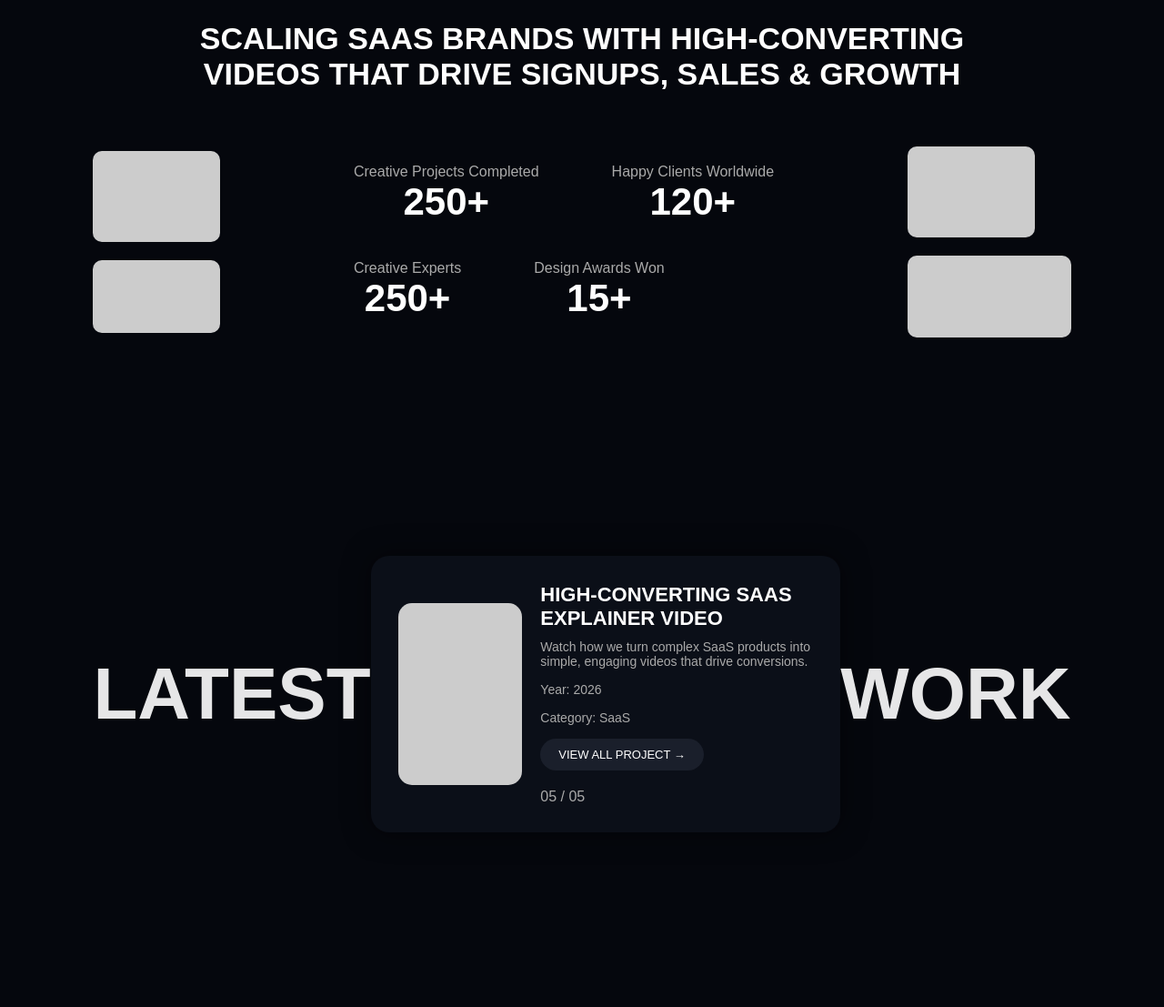
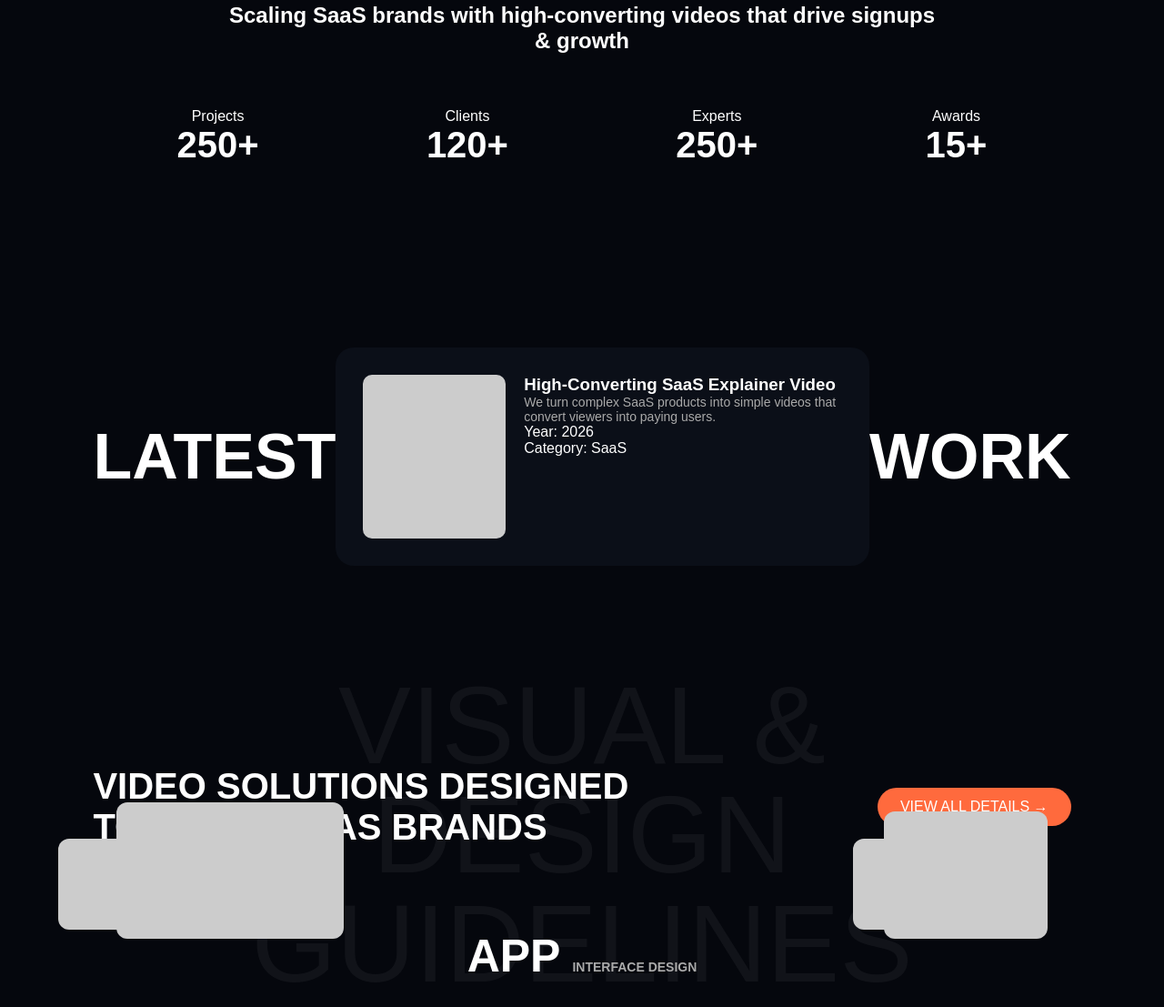
Before and after one commit to kinzabaig/digitalbykinza, a plain HTML site: page about.html in a window 1280 px wide. Shown: the part 897-2004 px from the top of the page at 91% size. Before the commit the page ends 1932 px from the top, so only its background shows below. Drawn offline with Linux system fonts and the light colour scheme.

Commit message:
Update about.html

```diff
--- a/about.html
+++ b/about.html
@@ -2,7 +2,7 @@
 <html lang="en">
 <head>
 <meta charset="UTF-8">
-<title>SaaS Agency</title>
+<title>SaaS Video Agency</title>
 
 <style>
 
@@ -25,149 +25,137 @@ height:100vh;
 padding:80px;
 background: radial-gradient(circle at 40% 40%, #a020f0, #05070d 60%);
 display:flex;
-justify-content:space-between;
 align-items:center;
 }
 
-.hero-left h1{
+.hero h1{
 font-size:60px;
-line-height:1.1;
 max-width:600px;
 }
 
-.hero-left p{
-margin-bottom:20px;
+.hero p{
 color:#ff6a3d;
+margin-bottom:15px;
 }
 
 .btn{
 background:#ff6a3d;
-padding:12px 24px;
+padding:12px 25px;
 border-radius:25px;
+display:inline-block;
+margin-top:20px;
 color:white;
 text-decoration:none;
-display:inline-block;
-margin-top:20px;
 }
 
 /* STATS */
-.stats-section{
-padding:120px 8%;
+.stats{
+padding:100px 8%;
 text-align:center;
 }
 
-.stats-title{
-font-size:34px;
-font-weight:800;
-max-width:900px;
+.stats h2{
+max-width:800px;
 margin:auto;
 margin-bottom:60px;
 }
 
-.stats-wrapper{
+.stats-grid{
+display:flex;
+justify-content:space-around;
+}
+
+.stats-grid h3{
+font-size:40px;
+}
+
+/* WORK */
+.work{
+padding:100px 8%;
 display:flex;
 justify-content:space-between;
 align-items:center;
 }
 
-.side{
-display:flex;
-flex-direction:column;
-gap:20px;
+.work h1{
+font-size:70px;
 }
 
-.box{
-width:140px;
-height:100px;
-background:#ccc;
-border-radius:10px;
-}
-
-.small{height:80px;}
-.wide{width:180px;height:90px;}
-
-.center{
-display:flex;
-flex-direction:column;
-gap:40px;
-}
-
-.row{
-display:flex;
-gap:80px;
-}
-
-.center p{
-color:#aaa;
-}
-
-.center h2{
-font-size:42px;
-}
-
-/* LATEST WORK */
-.work-section{
-padding:120px 8%;
-display:flex;
-align-items:center;
-justify-content:space-between;
-position:relative;
-}
-
-.work-title-left{
-font-size:80px;
-font-weight:800;
-opacity:0.9;
-}
-
-.work-title-right{
-font-size:80px;
-font-weight:800;
-opacity:0.9;
-}
-
-.work-card{
+.card{
 background:#0b0f18;
 padding:30px;
 border-radius:20px;
 display:flex;
 gap:20px;
-align-items:center;
-box-shadow:0 0 30px rgba(0,0,0,0.5);
 }
 
-.work-image{
-width:260px;
-height:200px;
+.img{
+width:250px;
+height:180px;
 background:#ccc;
-border-radius:15px;
+border-radius:10px;
 }
 
-.work-content{
-max-width:300px;
+/* SERVICES SECTION */
+.services{
+padding:120px 8%;
+position:relative;
 }
 
-.work-content h3{
-font-size:22px;
-margin-bottom:10px;
+.services h2{
+font-size:40px;
+max-width:600px;
 }
 
-.work-content p{
-color:#aaa;
-font-size:14px;
-margin-bottom:15px;
+.services .top{
+display:flex;
+justify-content:space-between;
+align-items:center;
+margin-bottom:60px;
 }
 
-.work-btn{
-background:#1a1f2b;
-padding:10px 20px;
-border-radius:20px;
-display:inline-block;
-font-size:13px;
+.services-btn{
+background:#ff6a3d;
+padding:12px 25px;
+border-radius:25px;
 }
 
-.counter{
-margin-top:20px;
+/* BIG TEXT DESIGN */
+.bg-text{
+position:absolute;
+top:50%;
+left:50%;
+transform:translate(-50%,-50%);
+font-size:120px;
+color:rgba(255,255,255,0.05);
+text-align:center;
+line-height:1;
+}
+
+/* SERVICE BOXES */
+.service-box{
+position:absolute;
+background:#ccc;
+border-radius:12px;
+}
+
+/* positioning */
+.box1{top:200px; left:5%; width:150px; height:100px;}
+.box2{top:200px; right:15%; width:150px; height:100px;}
+.box3{bottom:80px; left:10%; width:250px; height:150px;}
+.box4{bottom:80px; right:10%; width:180px; height:140px;}
+
+.app-text{
+position:absolute;
+top:300px;
+left:50%;
+transform:translateX(-50%);
+font-size:50px;
+font-weight:bold;
+}
+
+.small-text{
+font-size:14px;
 color:#aaa;
 }
 
@@ -178,98 +166,89 @@ color:#aaa;
 
 <!-- HERO -->
 <section class="hero">
-
-<div class="hero-left">
+<div>
 <p>MOST SAAS VIDEO AGENCIES BLEND IN — YOUR WON’T</p>
-
-<h1>
-WE CREATE HIGH-CONVERTING SAAS VIDEOS THAT TURN VIEWERS INTO USERS.
-</h1>
+<h1>WE CREATE HIGH-CONVERTING SAAS VIDEOS THAT TURN VIEWERS INTO USERS.</h1>
 
 <a href="https://calendly.com/kinzabaig995/30min" target="_blank" class="btn">
 BOOK A CALL →
 </a>
 </div>
+</section>
+
+<!-- STATS -->
+<section class="stats">
+<h2>Scaling SaaS brands with high-converting videos that drive signups & growth</h2>
+
+<div class="stats-grid">
+<div>
+<p>Projects</p>
+<h3>250+</h3>
+</div>
+
+<div>
+<p>Clients</p>
+<h3>120+</h3>
+</div>
+
+<div>
+<p>Experts</p>
+<h3>250+</h3>
+</div>
+
+<div>
+<p>Awards</p>
+<h3>15+</h3>
+</div>
+</div>
+</section>
+
+<!-- WORK -->
+<section class="work">
+
+<h1>LATEST</h1>
+
+<div class="card">
+<div class="img"></div>
+
+<div>
+<h3>High-Converting SaaS Explainer Video</h3>
+<p class="small-text">
+We turn complex SaaS products into simple videos that convert viewers into paying users.
+</p>
+<p>Year: 2026</p>
+<p>Category: SaaS</p>
+</div>
+</div>
+
+<h1>WORK</h1>
 
 </section>
 
-<!-- STATS -->
-<section class="stats-section">
+<!-- SERVICES -->
+<section class="services">
 
-<h1 class="stats-title">
-SCALING SAAS BRANDS WITH HIGH-CONVERTING VIDEOS THAT DRIVE SIGNUPS, SALES & GROWTH
-</h1>
+<div class="top">
+<h2>VIDEO SOLUTIONS DESIGNED TO GROW SAAS BRANDS</h2>
 
-<div class="stats-wrapper">
-
-<div class="side">
-<div class="box"></div>
-<div class="box small"></div>
+<div class="services-btn">VIEW ALL DETAILS →</div>
 </div>
 
-<div class="center">
-<div class="row">
-<div>
-<p>Creative Projects Completed</p>
-<h2>250+</h2>
+<!-- BIG BACKGROUND TEXT -->
+<div class="bg-text">
+VISUAL & <br> DESIGN <br> GUIDELINES
 </div>
 
-<div>
-<p>Happy Clients Worldwide</p>
-<h2>120+</h2>
-</div>
+<!-- CENTER TEXT -->
+<div class="app-text">
+APP <span class="small-text">INTERFACE DESIGN</span>
 </div>
 
-<div class="row">
-<div>
-<p>Creative Experts</p>
-<h2>250+</h2>
-</div>
-
-<div>
-<p>Design Awards Won</p>
-<h2>15+</h2>
-</div>
-</div>
-</div>
-
-<div class="side">
-<div class="box"></div>
-<div class="box wide"></div>
-</div>
-
-</div>
-
-</section>
-
-<!-- LATEST WORK -->
-<section class="work-section">
-
-<div class="work-title-left">LATEST</div>
-
-<div class="work-card">
-
-<div class="work-image"></div>
-
-<div class="work-content">
-<h3>HIGH-CONVERTING SAAS EXPLAINER VIDEO</h3>
-
-<p>
-Watch how we turn complex SaaS products into simple, engaging videos that drive conversions.
-</p>
-
-<p>Year: 2026</p>
-<p>Category: SaaS</p>
-
-<div class="work-btn">VIEW ALL PROJECT →</div>
-
-<div class="counter">05 / 05</div>
-
-</div>
-
-</div>
-
-<div class="work-title-right">WORK</div>
+<!-- BOXES -->
+<div class="service-box box1"></div>
+<div class="service-box box2"></div>
+<div class="service-box box3"></div>
+<div class="service-box box4"></div>
 
 </section>
 
```
